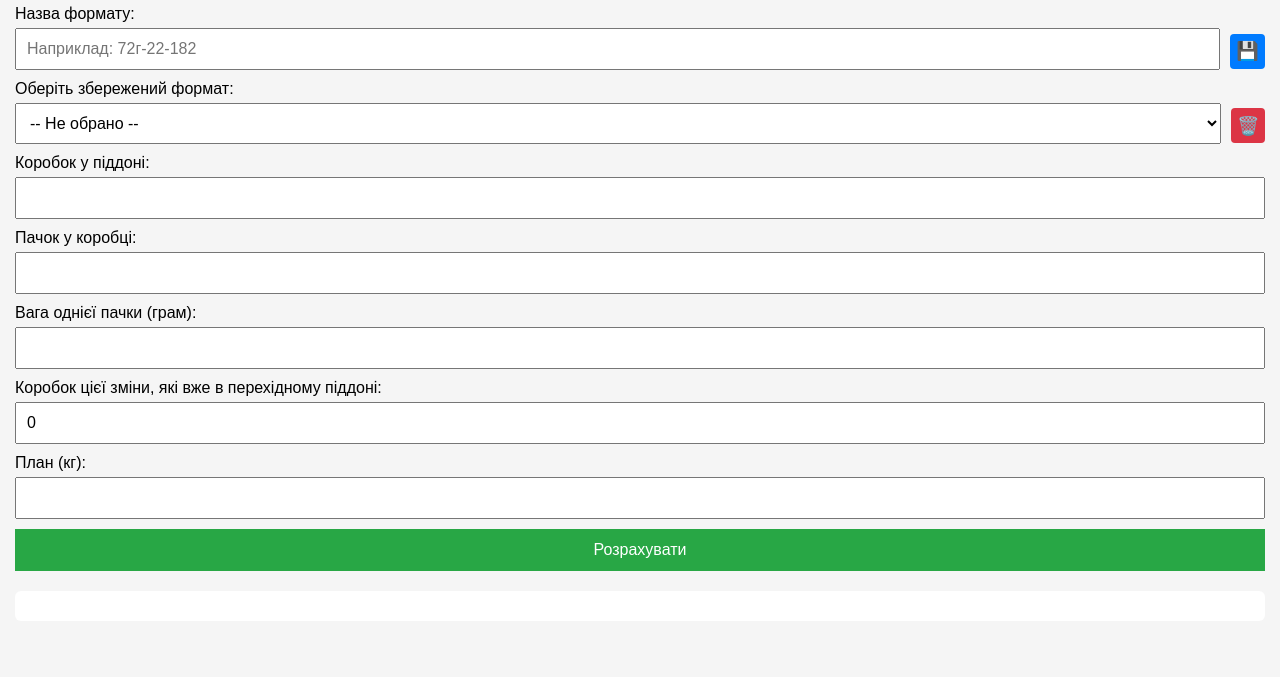
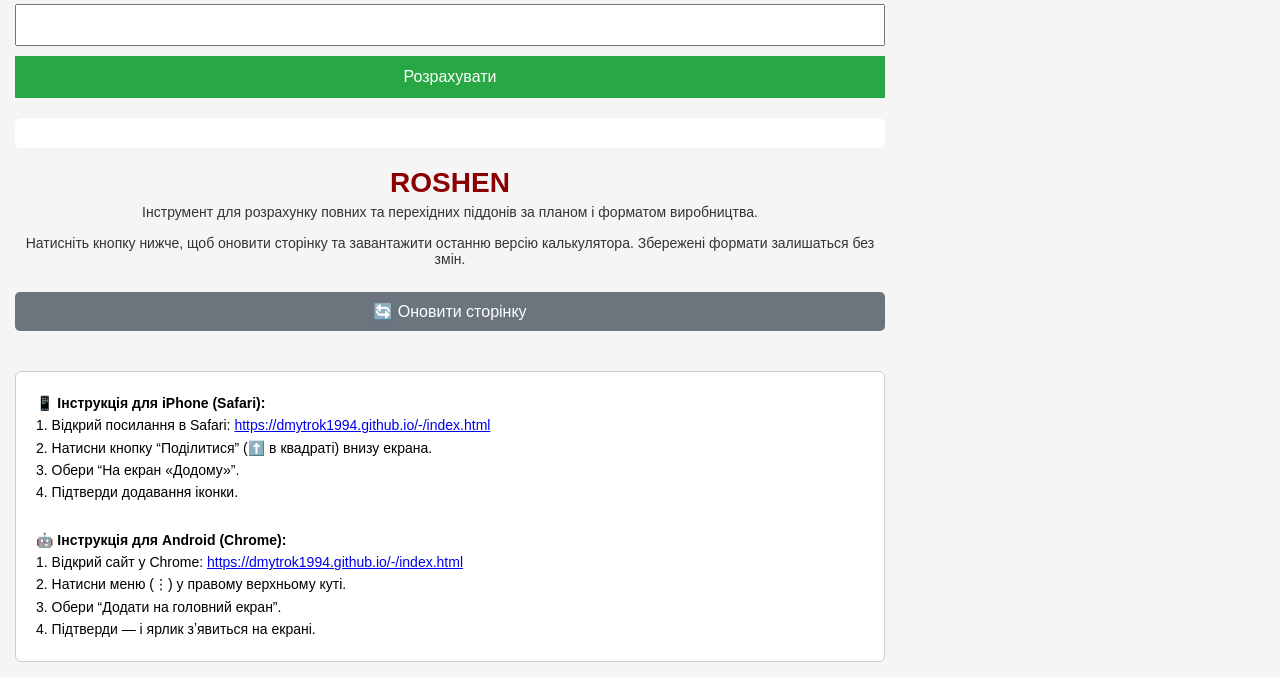
Before and after one commit to DmytroK1994/-, a plain HTML site: page index.html in a window 1280 px wide. Shown: the part 600-1277 px from the top of the page. Before the commit the page ends 1236 px from the top, so only its background shows below. Drawn offline with Linux system fonts and the light colour scheme.

Commit message:
Add files via upload

```diff
--- a/index.html
+++ b/index.html
@@ -1,11 +1,17 @@
 <!DOCTYPE html>
+
 <html lang="uk">
 <head>
-  <meta charset="UTF-8" />
-  <meta name="viewport" content="width=device-width, initial-scale=1, maximum-scale=1">
+<meta charset="utf-8"/>
+<meta content="width=device-width, initial-scale=1, maximum-scale=1" name="viewport"/>
 <title>Калькулятор перехідних піддонів</title>
 <style>
     body {
+
+  max-width: 900px;
+  margin: 20px auto;
+  box-sizing: border-box;
+  background-color: #f5f5f5;
       scroll-padding-bottom: 200px;
       font-family: sans-serif;
       padding: 15px;
@@ -59,12 +65,8 @@
       border-radius: 4px;
       padding: 0;
     }
-    .save-btn {
-      background-color: #007bff;
-    }
-    .delete-btn {
-      background-color: #dc3545;
-    }
+
+
     button {
       width: 100%;
       margin-top: 10px;
@@ -83,29 +85,30 @@
     .step {
       margin-top: 10px;
     }
+
+    .save-btn, .delete-btn {
+        background: none !important;
+        box-shadow: none !important;
+        border: none !important;
+        padding: 0 !important;
+    }
     </style>
-
-  <link rel="manifest" href="manifest.json">
-  <meta name="theme-color" content="#ffffff">
-  <link rel="apple-touch-icon" href="icon-192.png">
-  <meta name="apple-mobile-web-app-capable" content="yes">
-  <meta name="apple-mobile-web-app-status-bar-style" content="default">
-  <meta name="apple-mobile-web-app-title" content="Піддони">
-
-</head>
+<link href="manifest.json" rel="manifest"/>
+<meta content="#ffffff" name="theme-color"/>
+<link href="icon-192.png" rel="apple-touch-icon"/>
+<meta content="yes" name="apple-mobile-web-app-capable"/>
+<meta content="default" name="apple-mobile-web-app-status-bar-style"/>
+<meta content="Піддони" name="apple-mobile-web-app-title"/>
+<meta content="https://dmytrok1994.github.io/-/roshen-logo.jpeg" property="og:image"/></head>
 <body>
-
 <div class="header">
-  <img src="roshen-logo.jpeg" alt="Roshen Logo" class="logo">
-  <h2>Калькулятор<br>перехідних піддонів</h2>
-</div>
-
+<div style="display: flex; justify-content: space-between; align-items: center; margin-bottom: 10px;"></div>
+<h2 style="color: #8B0000; text-align: center; margin-top: 50px; font-weight: bold; font-size: 24px; padding-bottom: 8px; border-bottom: 1.5px solid #8B0000; width: 100%;">КАЛЬКУЛЯТОР ПІДДОНІВ</h2></div>
 <label>Назва формату:</label>
 <div class="inline">
-  <input id="formatName" placeholder="Наприклад: 72г-22-182">
+<input id="formatName" placeholder="Наприклад: 72г-22-182"/>
 <button class="icon-button save-btn" onclick="saveFormat()">💾</button>
 </div>
-
 <label>Оберіть збережений формат:</label>
 <div class="inline">
 <select id="savedFormats" onchange="loadFormat()">
@@ -113,26 +116,31 @@
 </select>
 <button class="icon-button delete-btn" onclick="deleteFormat()">🗑️</button>
 </div>
-
 <label>Коробок у піддоні:</label>
-<input type="number" id="boxesPerPallet" />
-
+<input id="boxesPerPallet" type="number"/>
 <label>Пачок у коробці:</label>
-<input type="number" id="packsPerBox" />
-
+<input id="packsPerBox" type="number"/>
 <label>Вага однієї пачки (грам):</label>
-<input type="number" id="packWeightGrams" />
-
-<label>Коробок цієї зміни, які вже в перехідному піддоні:</label>
-<input type="number" id="transitionBoxes" value="0" />
-
+<input id="packWeightGrams" type="number"/>
+<label>Коробок цієї зміни,
+які вже в перехідному піддоні:</label>
+<input id="transitionBoxes" type="number"/>
 <label>План (кг):</label>
-<input type="number" id="planKg" step="0.01" />
-
+<input id="planKg" step="0.01" type="number"/>
 <button onclick="calculate()">Розрахувати</button>
-
-<div id="result"></div>
-
+<div id="result"></div><h1 style="font-size: 28px; margin-bottom: 5px; color: #8B0000; text-align: center; width: 100%;">ROSHEN</h1><div style="text-align: center; font-size: 14px; color: #333; margin-bottom: 15px;">Інструмент для розрахунку повних та перехідних піддонів за планом і форматом виробництва.</div><div style="text-align: center; font-size: 14px; color: #333; margin-bottom: 15px;">Натисніть кнопку нижче, щоб оновити сторінку та завантажити останню версію калькулятора. Збережені формати залишаться без змін.</div><button onclick="refreshPage()" style="margin-top: 10px; background-color: #6c757d; color: white; border: none; border-radius: 5px; padding: 10px 15px; font-size: 16px;">🔄 Оновити сторінку</button><div style="margin-top: 40px; padding: 20px; background-color: #ffffff; border: 1px solid #ccc; border-radius: 6px; font-size: 14px; line-height: 1.6;"><div style="margin-bottom: 25px;">
+<b>📱 Інструкція для iPhone (Safari):</b><br/>
+1. Відкрий посилання в Safari: <a href="https://dmytrok1994.github.io/-/index.html" target="_blank">https://dmytrok1994.github.io/-/index.html</a><br/>
+2. Натисни кнопку “Поділитися” (⬆️ в квадраті) внизу екрана.<br/>
+3. Обери “На екран «Додому»”.<br/>
+4. Підтверди додавання іконки.
+</div><div>
+<b>🤖 Інструкція для Android (Chrome):</b><br/>
+1. Відкрий сайт у Chrome: <a href="https://dmytrok1994.github.io/-/index.html" target="_blank">https://dmytrok1994.github.io/-/index.html</a><br/>
+2. Натисни меню (⋮) у правому верхньому куті.<br/>
+3. Обери “Додати на головний екран”.<br/>
+4. Підтверди — і ярлик зʼявиться на екрані.
+</div></div>
 <script>
 function saveFormat() {
   const name = document.getElementById("formatName").value;
@@ -219,8 +227,6 @@ function calculate() {
 
 window.onload = updateFormatList;
 </script>
-
-
 <script>
   const CURRENT_VERSION = '2025-05-18-18h';
   const lastVersion = localStorage.getItem('app_version');
@@ -229,8 +235,6 @@ window.onload = updateFormatList;
     location.reload(true);
   }
 </script>
-
-
 <script>
 document.addEventListener('touchstart', function preventZoom(e) {
   if (e.touches.length > 1) {
@@ -238,6 +242,11 @@ document.addEventListener('touchstart', function preventZoom(e) {
   }
 }, { passive: false });
 </script>
-
-</body>
+<script>
+function refreshPage() {
+  if (confirm("Оновити сторінку? Збережені формати залишаться.")) {
+    location.reload(true);
+  }
+}
+</script></body>
 </html>
```
Lines whose indentation alone changed are shown as unchanged.
